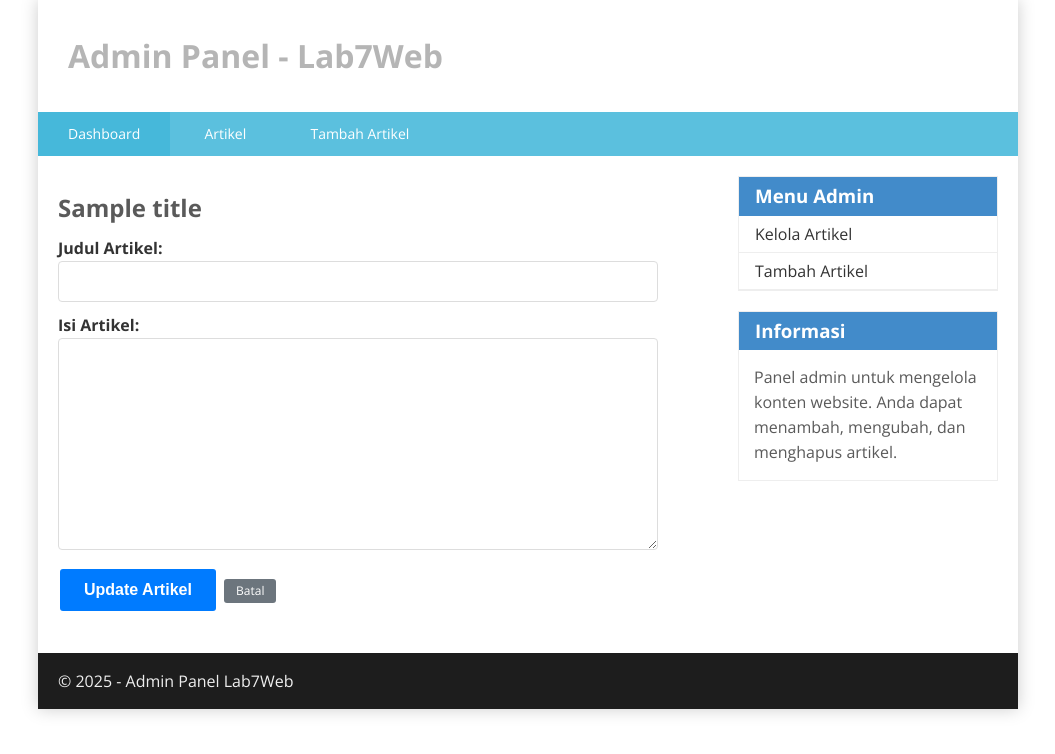
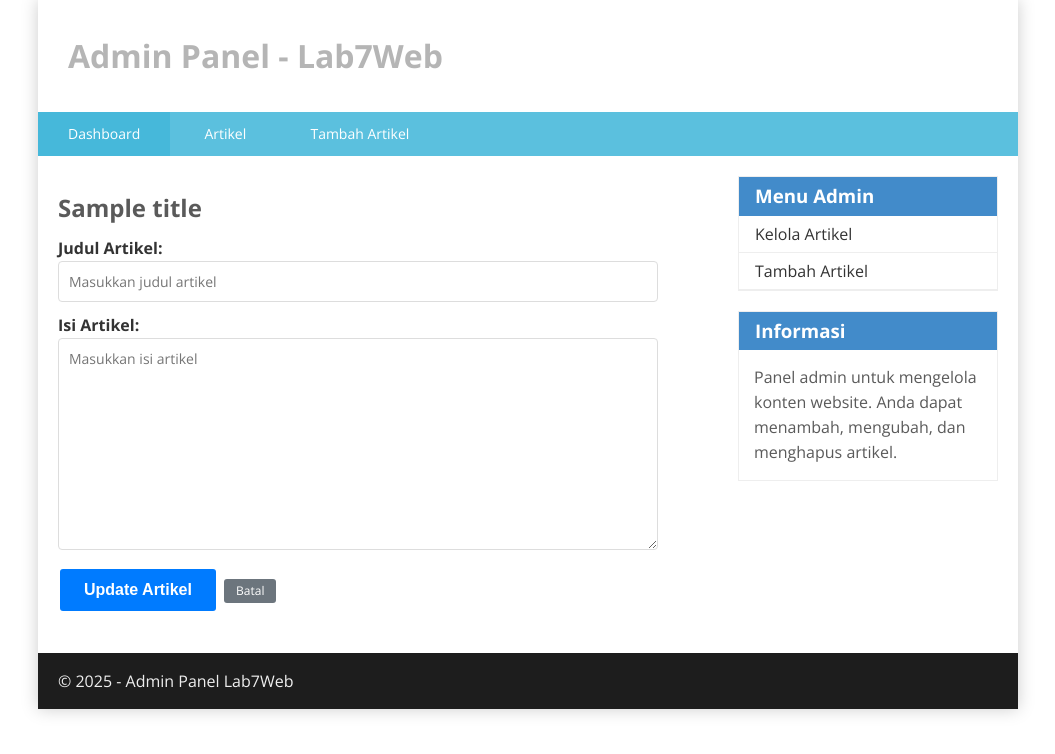
Before and after one commit to ariq190505/Lab7web, a CodeIgniter 4 app: the page made by app/Views/artikel/form_edit.php in a window 1280 px wide. Shown: the top 754 px of the page, without its empty margins (112-1167 px from the left). Run offline with PHP 8.4 and a stand-in for CodeIgniter, Linux system fonts and the light colour scheme; the template is opened without the code that fills it: most values are stand-ins (such as "Sample title", 1, 10 or a date in 2020); data that the repository does not hold is empty; some libraries are stand-ins or nearby versions.

Commit message:
Perbaiki form edit - tambah placeholder untuk konsistensi

```diff
--- a/app/Views/artikel/form_edit.php
+++ b/app/Views/artikel/form_edit.php
@@ -9,11 +9,11 @@
 <form action="" method="post">
     <p>
         <label for="judul">Judul Artikel:</label>
-        <input type="text" id="judul" name="judul" value="<?= old('judul', $data['judul']); ?>" required>
+        <input type="text" id="judul" name="judul" value="<?= old('judul', $data['judul']); ?>" placeholder="Masukkan judul artikel" required>
     </p>
     <p>
         <label for="isi">Isi Artikel:</label>
-        <textarea id="isi" name="isi" cols="50" rows="10"><?= old('isi', $data['isi']); ?></textarea>
+        <textarea id="isi" name="isi" cols="50" rows="10" placeholder="Masukkan isi artikel"><?= old('isi', $data['isi']); ?></textarea>
     </p>
     <p>
         <input type="submit" value="Update Artikel" class="btn btn-primary btn-large">
```
